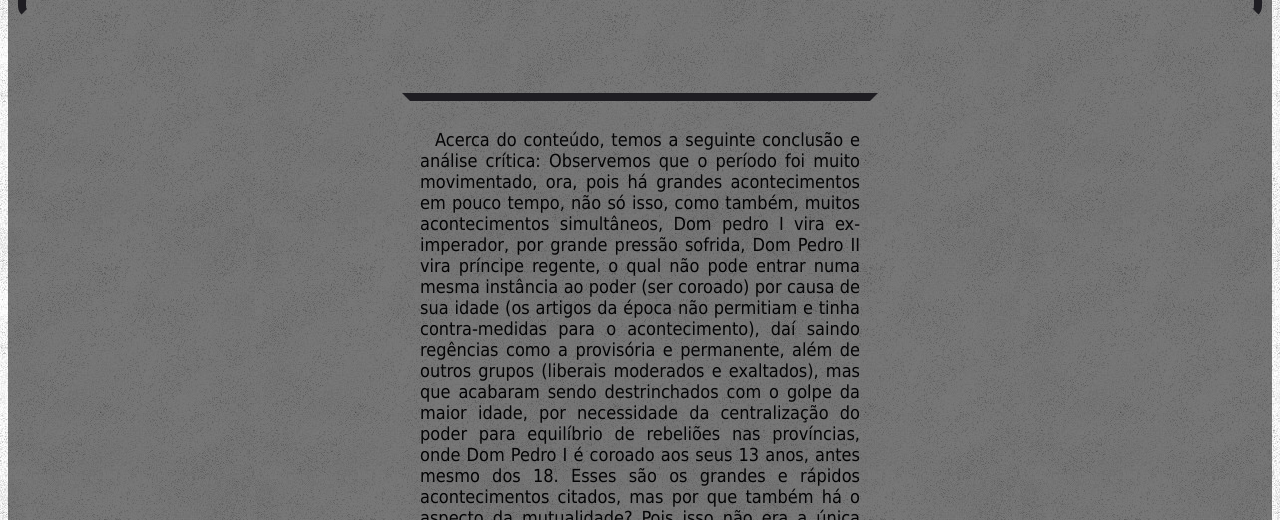
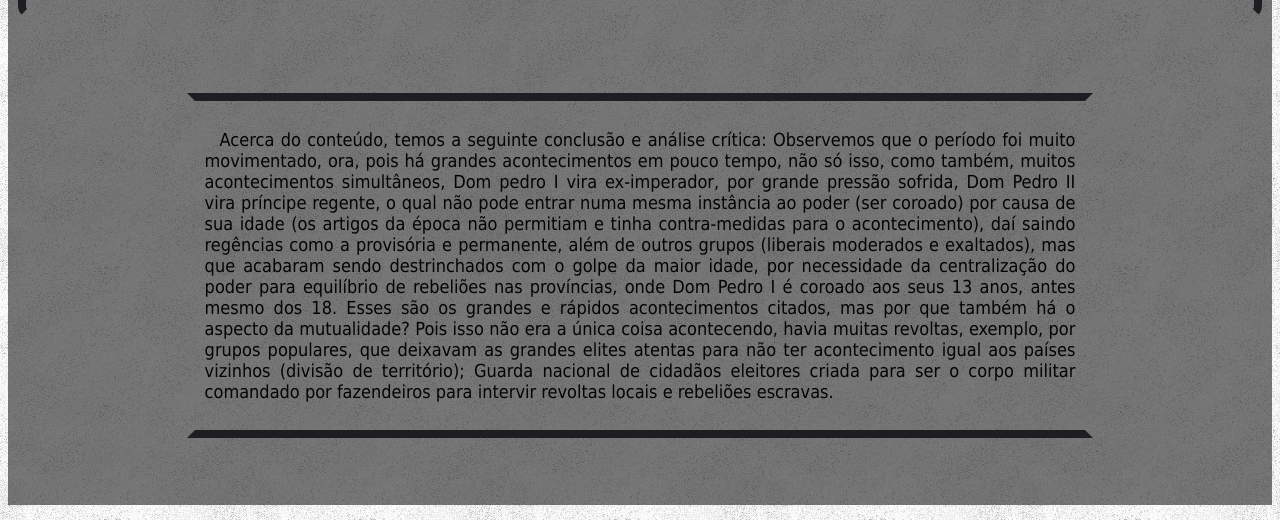
Before and after one commit to joenyrcouto/website_periodoregencial, a plain HTML site: page analise.html in a window 1280 px wide. Shown: the part 277-797 px from the top of the page. Drawn offline with Linux system fonts and the light colour scheme.

Commit message:
Add files via upload

```diff
--- a/analise.html
+++ b/analise.html
@@ -14,7 +14,7 @@
     <div class="titulo titulo transp bordabaixa" style="margin-bottom: 75px;">
         <h1>· Análise crítica</h1>
     </div>
-    <div class="transp bordaanalise" style="text-align: justify; margin: auto; width: 440px; font-size: large;">
+    <div class="transp bordaanalise" style="text-align: justify; margin: auto; width: 70%; font-size: large;">
     <p>Acerca do conteúdo, temos a seguinte conclusão e análise crítica: Observemos que o período foi muito movimentado, ora, pois há grandes acontecimentos em pouco tempo, não só isso, como também, muitos acontecimentos simultâneos, Dom pedro I vira ex-imperador, por grande pressão sofrida, Dom Pedro II vira príncipe regente, o qual não pode entrar numa mesma instância ao poder (ser coroado) por causa de sua idade (os artigos da época não permitiam e tinha contra-medidas para o acontecimento), daí saindo regências como a provisória e permanente, além de outros grupos (liberais moderados e exaltados), mas que acabaram sendo destrinchados com o golpe da maior idade, por necessidade da centralização do poder para equilíbrio de rebeliões nas províncias, onde Dom Pedro I é coroado aos seus 13 anos, antes mesmo dos 18. Esses são os grandes e rápidos acontecimentos citados, mas por que também há o aspecto da mutualidade? Pois isso não era a única coisa acontecendo, havia muitas revoltas, exemplo, por grupos populares, que deixavam as grandes elites atentas para não ter acontecimento igual aos países vizinhos (divisão de território); Guarda nacional de cidadãos eleitores criada para ser o corpo militar comandado por fazendeiros para intervir revoltas locais e rebeliões escravas.
 
     </p></div>
```
